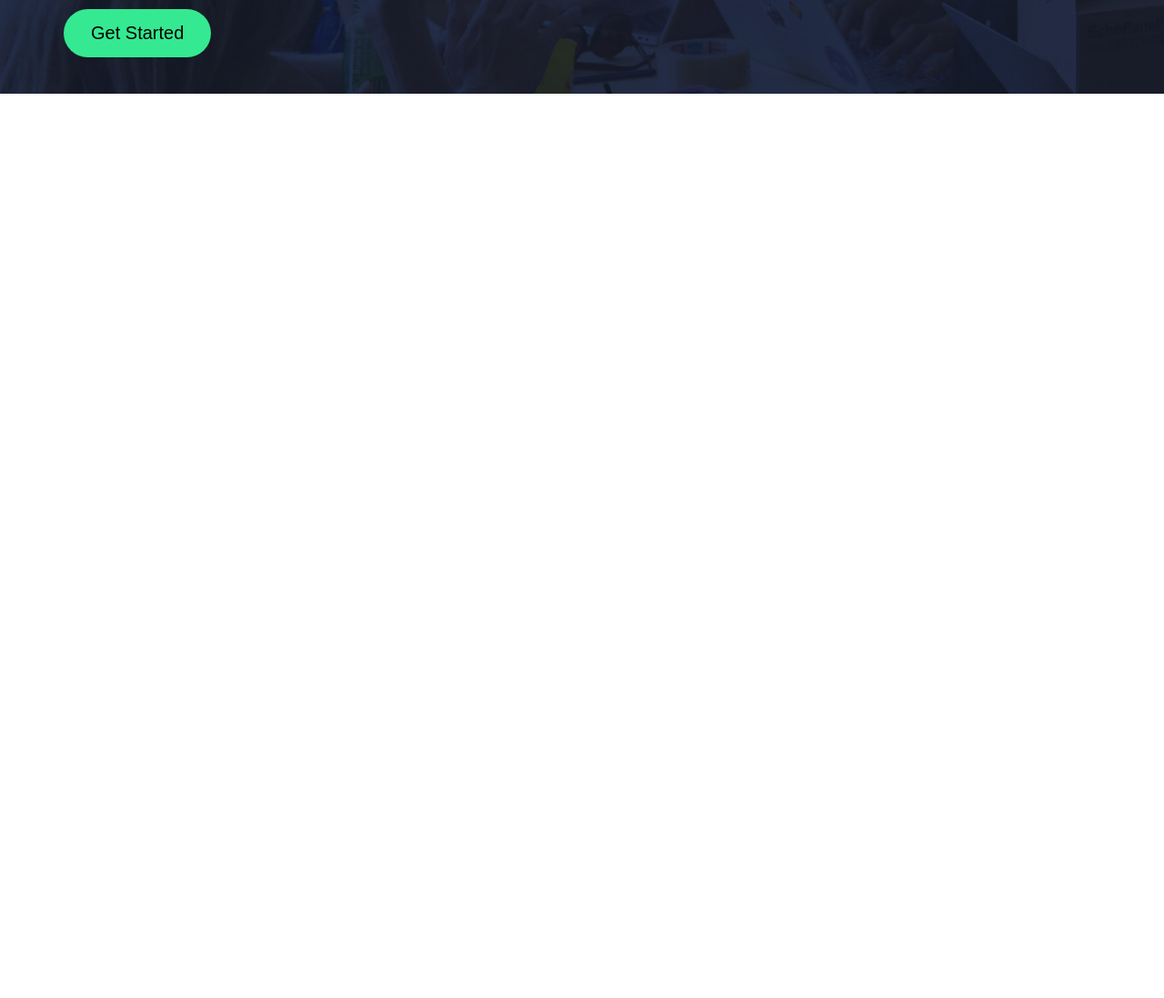
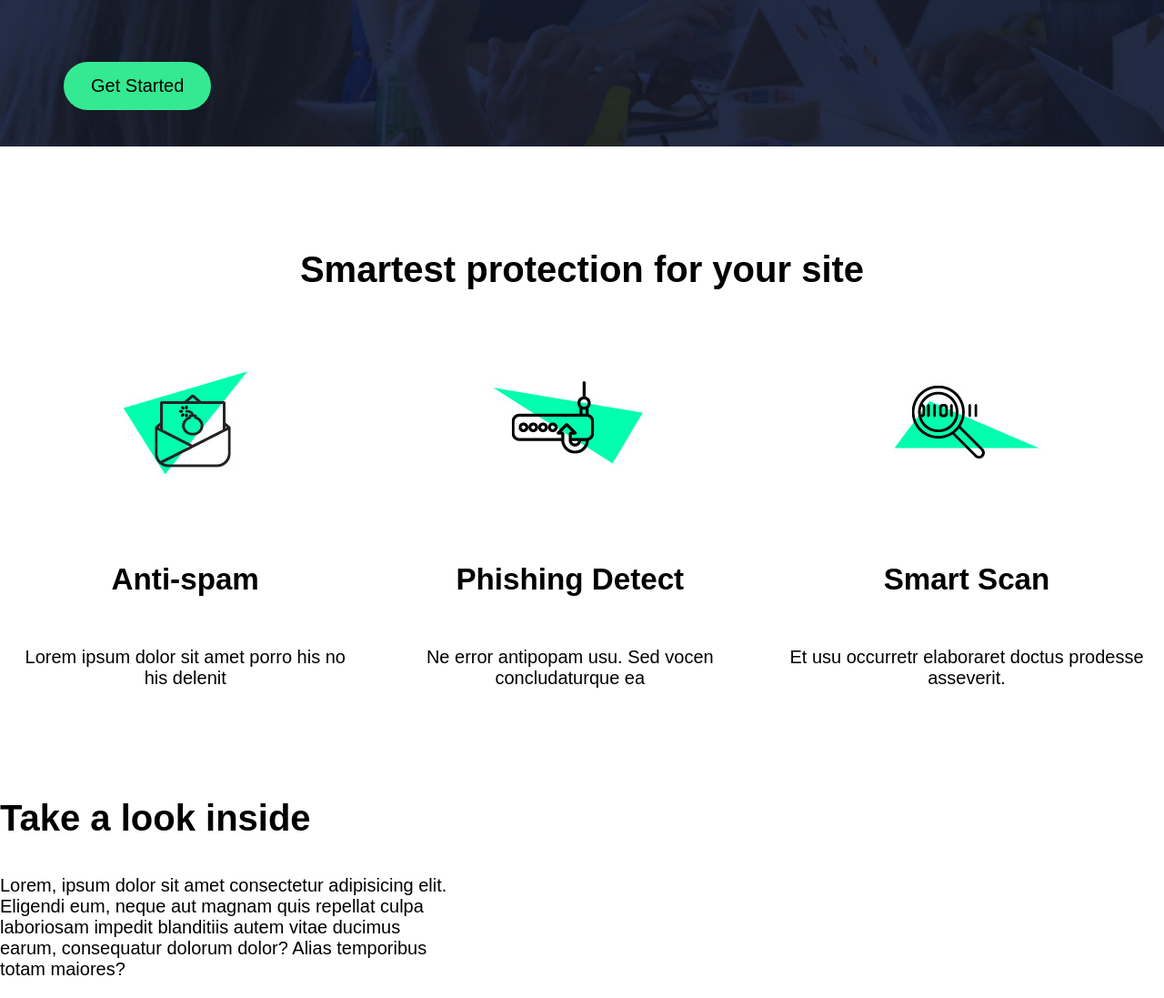
Before and after one commit to MateoHenao06/Atlas, a plain HTML site: page index.html in a window 1280 px wide. Shown: the part 516-1613 px from the top of the page at 91% size. Before the commit the page ends 800 px from the top, so only its background shows below. Drawn offline with Linux system fonts and the light colour scheme.

Commit message:
feat: clase 2.Mateo-Henao

```diff
--- a/index.html
+++ b/index.html
@@ -11,6 +11,7 @@
         <section class="caja1">
             <header>
                 <img id="logo" src="./assets/images/logo.png" alt="Logo">
+                <p id="Get">Get Early Access</p>
             </header>
             <div>
                 <p class="texto">A New Way</p>
@@ -19,6 +20,30 @@
                 <button class="btncj1">Get Started</button>
             </div>
         </section>
+        <section class="segundoTitulo">
+            <h4>Smartest protection for your site</h4>
+            <div class="list">
+                <div class="alo">
+                    <img src="assets/images/smart-protect-1.jpg" alt="Anti-spam">
+                    <h5>Anti-spam</h5>
+                    <p class="text">Lorem ipsum dolor sit amet porro his no his delenit</p>
+                </div>
+                <div class="alo">
+                    <img src="assets/images/smart-protect-2.jpg" alt="Phishing Detect">
+                    <h5>Phishing Detect</h5>
+                    <p class="text">Ne error antipopam usu. Sed vocen concludaturque ea</p>
+                </div>
+                <div class="alo">
+                    <img src="assets/images/smart-protect-3.jpg" alt="Smart Scan">
+                    <h5>Smart Scan</h5>
+                    <p class="text">Et usu occurretr elaboraret doctus prodesse asseverit.</p>
+                </div>
+            </div>
+        </section>
+        <section>
+            <h3 class="TK">Take a look inside</h3>
+            <p class="lorem">Lorem, ipsum dolor sit amet consectetur adipisicing elit. Eligendi eum, neque aut magnam quis repellat culpa laboriosam impedit blanditiis autem vitae ducimus earum, consequatur dolorum dolor? Alias temporibus totam maiores?</p>
+        </section>
     </main>
     <footer>
 
--- a/styles/style.css
+++ b/styles/style.css
@@ -22,6 +22,11 @@ body{
     margin: 40px 70px;
     width: 80px;
 }
+#Get{
+    margin: 40px 70px;
+    color: white;
+    font-family: Arial, Helvetica, sans-serif;
+}
 .btncj1{
     color: black;
     background-color: #34e991;
@@ -32,3 +37,30 @@ body{
     border-radius: 30px;
     margin: 40px 70px;
 }
+.segundoTitulo{
+    padding: 60px 0;
+    text-align: center;
+    font-family: Arial, Helvetica, sans-serif;
+    font-size: 40px;
+}
+.list {
+    display: flex;
+    justify-content: center;
+    margin-top: 40px;
+}
+.alo {
+    margin: 0 20px;
+    max-width: 400px;
+}
+.text{
+    font-size: 20px;
+}
+.TK{
+    font-size: 40px;
+    font-family: Arial, Helvetica, sans-serif;
+}
+.lorem{
+    font-family: Arial, Helvetica, sans-serif;
+    font-size: 20px;
+    max-width: 500px;
+}
```
